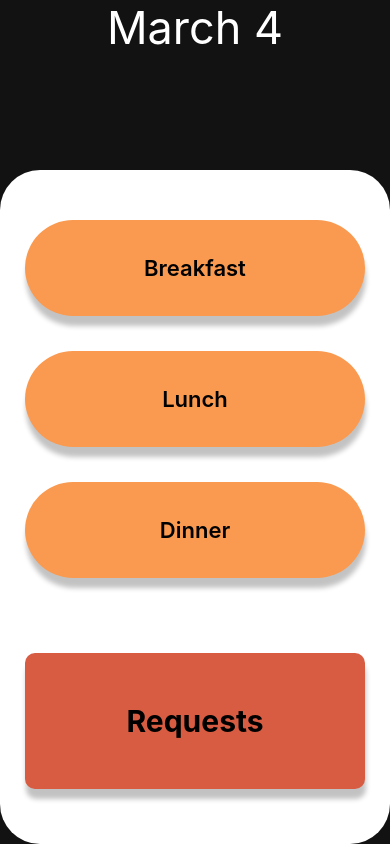
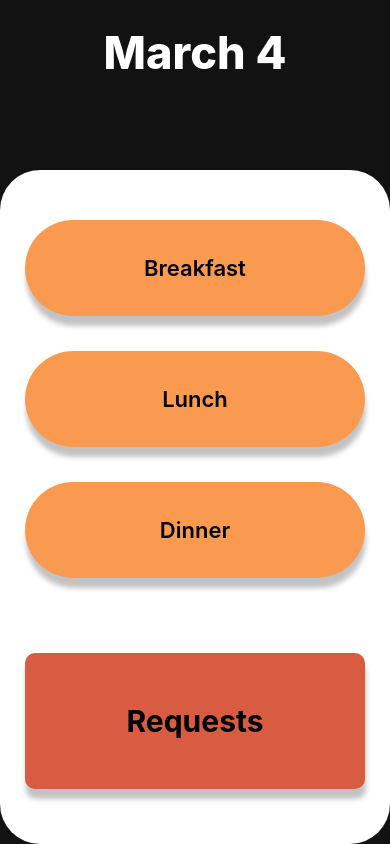
Before and after one commit to AyujVerma/MealMatch, a React Native app: screen /University in a window 390 px wide. Built offline with nearby package versions, Linux system fonts and the light colour scheme.

Commit message:
changes to University, add Requests

```diff
--- a/App.js
+++ b/App.js
@@ -5,6 +5,7 @@ import { createNativeStackNavigator } from '@react-navigation/native-stack';
 import HomeScreen from './Home';
 import Login from './Login';
 import University from './University';
+import Requests from "./Requests";
 
 
 const Stack = createNativeStackNavigator();
@@ -17,6 +18,7 @@ function App() {
             headerShown: false,
           }}>
         <Stack.Screen name="University" component={University} />
+        <Stack.Screen name="Requests" component={Requests} />
         <Stack.Screen name="Home" component={HomeScreen} />
         <Stack.Screen name="Login" component={Login} />
       </Stack.Navigator>
--- /dev/null
+++ b/Requests.js
@@ -0,0 +1,37 @@
+import React from 'react';
+
+import {
+    Dimensions,
+    SafeAreaView,
+    ScrollView,
+    StyleSheet,
+    Text,
+    TouchableOpacity,
+    View,
+} from 'react-native';
+
+export default function Requests({ navigation }) {
+
+    return (
+        <SafeAreaView style={styles.mainView}>
+            <ScrollView>
+                <Text style={styles.title}>Requests</Text>
+            </ScrollView>
+        </SafeAreaView>
+    )
+}
+
+const styles = StyleSheet.create({
+    mainView: {
+        height: Dimensions.get('window').height,
+        width: Dimensions.get('window').width,
+        backgroundColor: '#121212',
+    },
+    title: {
+        fontSize: 20,
+        fontWeight: '800',
+        textAlign: 'center',
+        marginTop: 40,
+        color: 'white',
+    },
+});
--- a/University.js
+++ b/University.js
@@ -118,7 +118,7 @@ export default function University({ navigation }) {
                             shadowRadius: 5 ,
                             shadowOffset : { width: 1, height: 10},
                         }}
-                        onPress={() => navigation.navigate('Login')}>
+                        onPress={() => navigation.navigate('Requests')}>
                         <Text style={{ color: 'black', fontWeight: '700', fontSize: 30 }}>
                             Requests
                         </Text>
@@ -134,16 +134,11 @@ const styles = StyleSheet.create({
         width: Dimensions.get('window').width,
         backgroundColor: '#121212',
     },
-    // title: {
-    //     fontSize: 20,
-    //     fontWeight: '800',
-    //     textAlign: 'center',
-    //     marginTop: 10,
-    //     color: 'white',
-    // },
     dateStyle: {
         textAlign: 'center',
         fontSize: 45,
-        color: 'white'
+        fontWeight: '800',
+        color: 'white',
+        marginTop: 25
     }
 });
```
